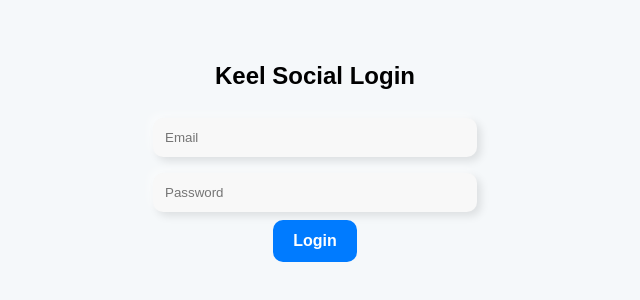
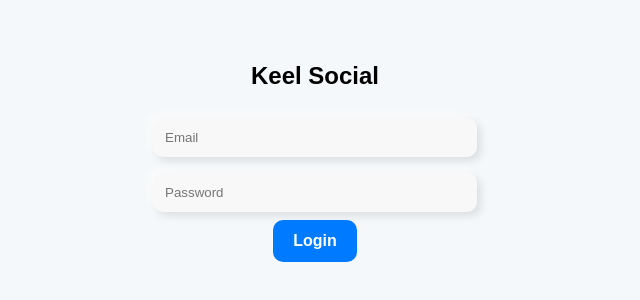
Before and after one commit to hacktivist123/keel-social, a Next.js app: page / in a window 1280 px wide. Shown: the part 268-568 px from the top of the page, without its empty margins (325-965 px from the left). Built offline with nearby package versions, Linux system fonts and the light colour scheme.

Commit message:
tiny fix

```diff
--- a/components/LoginForm.tsx
+++ b/components/LoginForm.tsx
@@ -52,7 +52,7 @@ const LoginForm: React.FC<LoginFormProps> = ({ setAuthenticated }) => {
 
   return (
     <LoginFormContainer>
-      <h2>Keel Social Login</h2>
+      <h2>Keel Social</h2>
       {error && <ErrorText>{error}</ErrorText>}
       <Input
         type="email"
```
